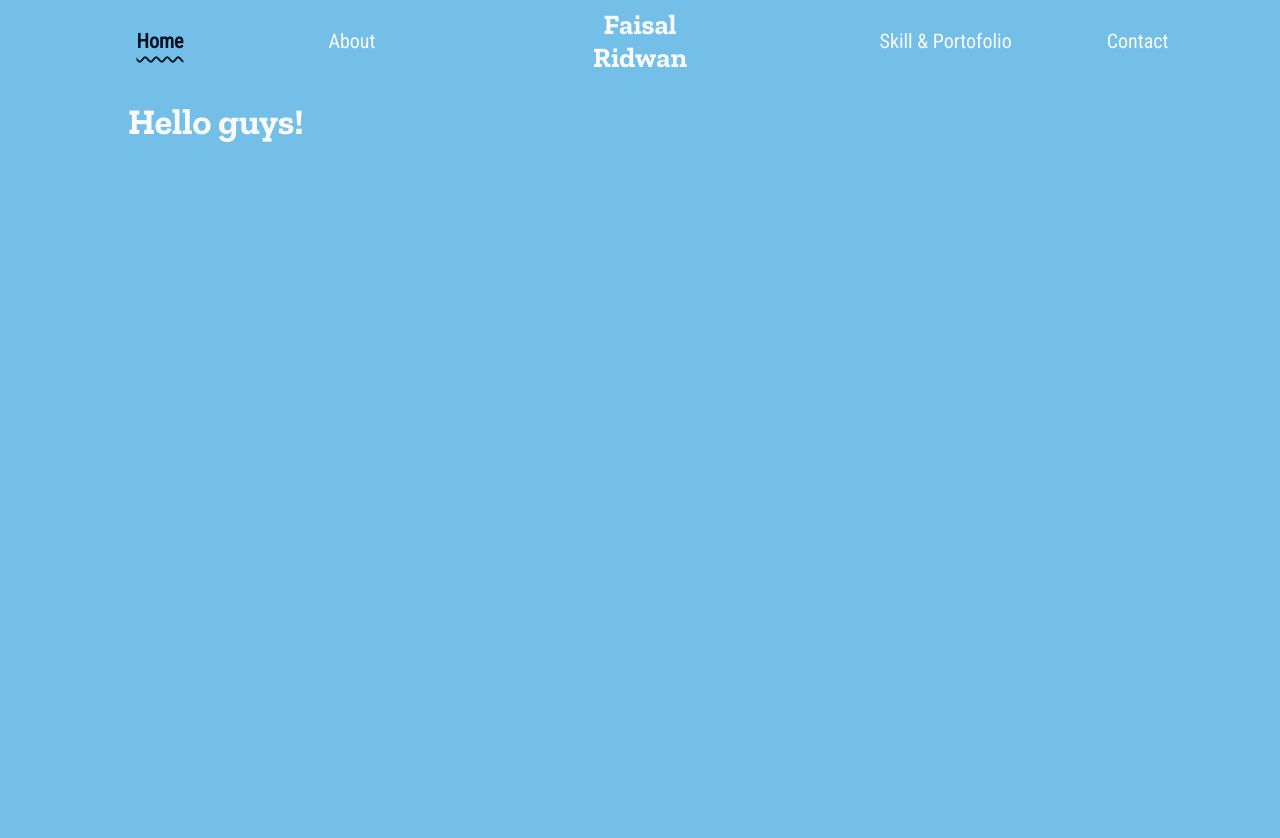
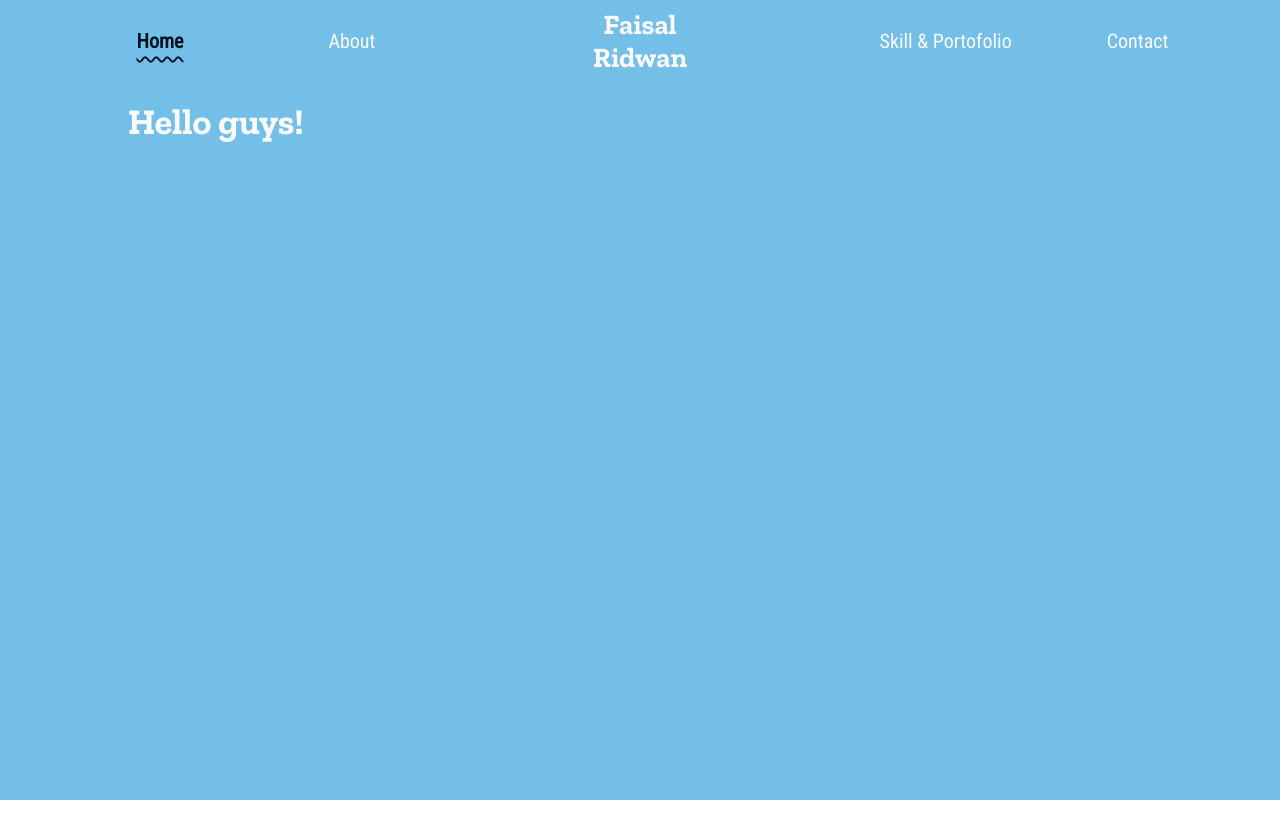
Before and after one commit to faisalridwan55/personal-web, a JavaScript app: page / in a window 1280 px wide. Shown: the top 838 px of the page. After the commit the page ends 800 px from the top, so only its background shows below. Built offline with nearby package versions, Linux system fonts and the light colour scheme; the HTML template or start-up script is replaced by a standard one.

Commit message:
Modify Page Container

```diff
--- a/src/components/PageContainer.js
+++ b/src/components/PageContainer.js
@@ -6,9 +6,10 @@ import { BACKGROUND_COLOR } from "../constants/Colors";
 
 
 const PageContainer = (props) => {
+  const verticalPadding = 100;
   const PageContainer = styled(Box)`
-    min-height: 100vh;
-    padding: 100px 10%;
+    padding: ${verticalPadding}px 10%;
+    min-height: calc(100vh - ${verticalPadding * 2}px);
     background-color: ${props => BACKGROUND_COLOR[props.currentPath || 'home']};
   `;
   const page = useLocation().pathname.replace('/', '');
```
